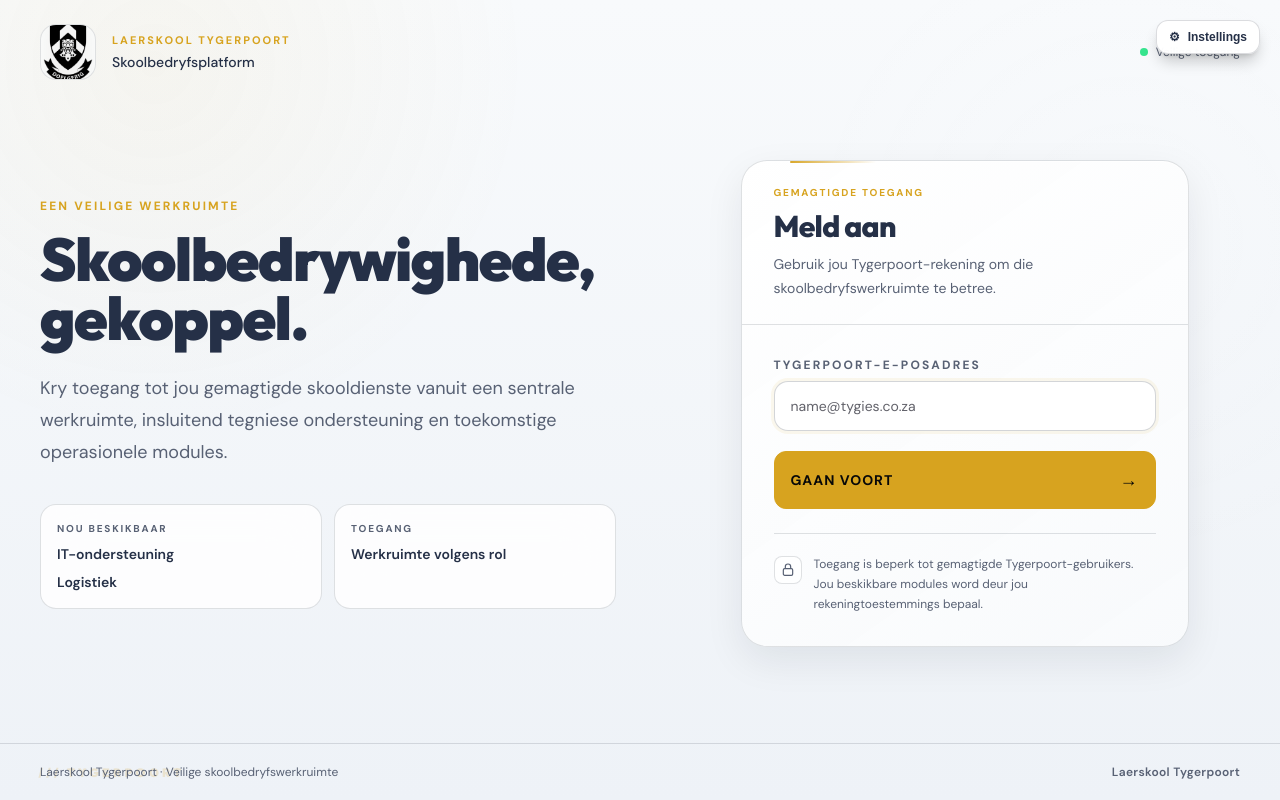
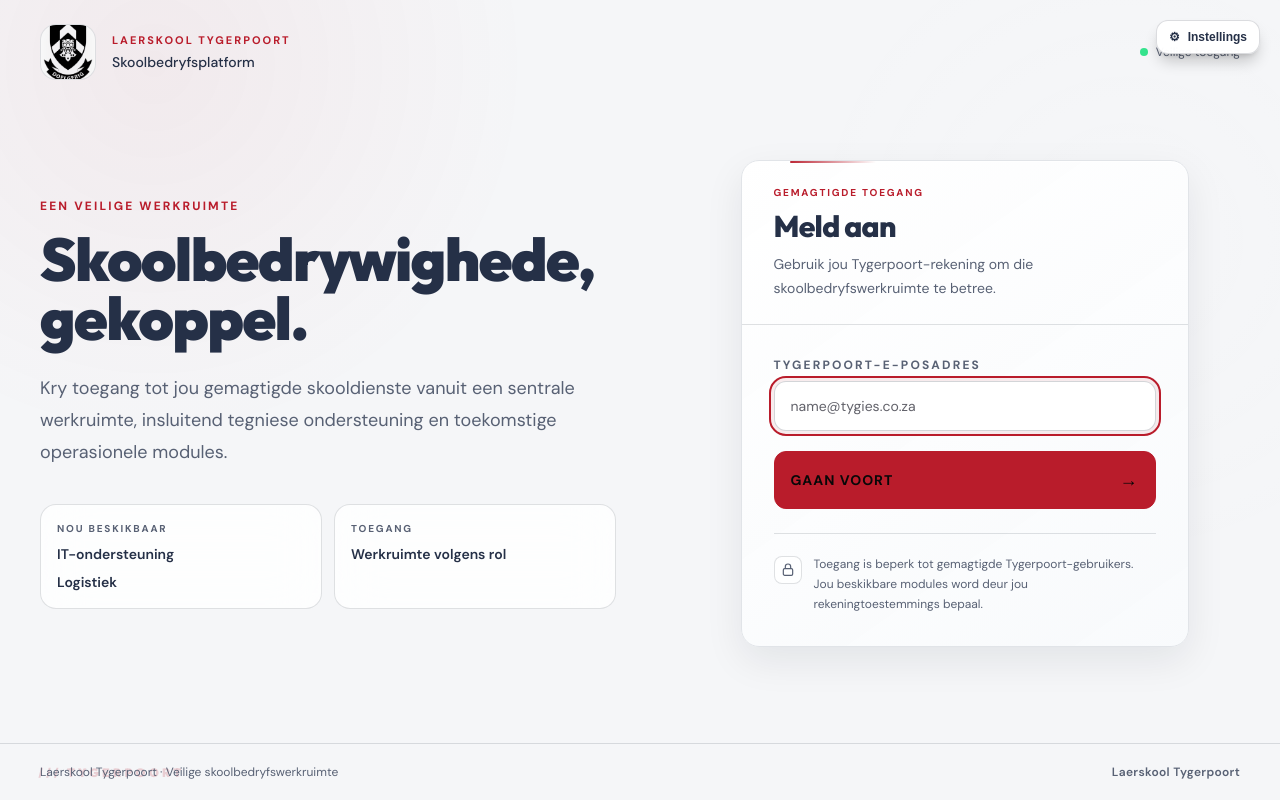
Before and after one commit to wbreytenbach-ops/nkrn-platform, a Next.js app in the folder web/: page /login in a window 1280 px wide. Built offline with nearby package versions, Linux system fonts and the light colour scheme; no server answers.

Commit message:
Rebrand shared portal styles for Tygies 1

```diff
--- a/web/src/app/nkrn-control.css
+++ b/web/src/app/nkrn-control.css
@@ -15,9 +15,9 @@
   --nkrn-text: #ffffff;
   --nkrn-muted: #9f9fa7;
   --nkrn-muted-dark: #696970;
-  --nkrn-gold: #d7a31f;
-  --nkrn-gold-bright: #e7b42b;
-  --nkrn-gold-soft: rgba(215, 163, 31, 0.12);
+  --nkrn-gold: #b91c2b;
+  --nkrn-gold-bright: #d8273a;
+  --nkrn-gold-soft: rgba(185, 28, 43, 0.12);
   --nkrn-red: #ef233c;
   --nkrn-orange: #f59e0b;
   --nkrn-green: #22c55e;
@@ -39,7 +39,7 @@
   left: clamp(18px, 3vw, 46px);
   bottom: 18px;
   z-index: 1;
-  color: rgba(215, 163, 31, .18);
+  color: rgba(185, 28, 43, .18);
   font-family: "Outfit", Arial, sans-serif;
   font-size: 12px;
   font-weight: 900;
@@ -76,7 +76,7 @@
   border: 1px solid rgba(255, 255, 255, .11) !important;
   border-radius: 26px !important;
   background:
-    linear-gradient(145deg, rgba(255,255,255,.072), rgba(255,255,255,.024) 48%, rgba(215,163,31,.018)),
+    linear-gradient(145deg, rgba(255,255,255,.072), rgba(255,255,255,.024) 48%, rgba(185, 28, 43,.018)),
     rgba(10, 11, 13, .70) !important;
   box-shadow:
     0 22px 70px rgba(0,0,0,.30),
@@ -93,7 +93,7 @@
   width: 86px;
   height: 2px;
   border-radius: 999px;
-  background: linear-gradient(90deg, var(--nkrn-gold), rgba(215,163,31,0));
+  background: linear-gradient(90deg, var(--nkrn-gold), rgba(185, 28, 43,0));
   opacity: .95;
 }
 
@@ -157,9 +157,9 @@
 .nkrn-input:focus,
 .nkrn-select:focus,
 .nkrn-control textarea:focus {
-  border-color: rgba(215, 163, 31, .72) !important;
+  border-color: rgba(185, 28, 43, .72) !important;
   background: rgba(15,16,18,.82) !important;
-  box-shadow: 0 0 0 3px rgba(215,163,31,.08) !important;
+  box-shadow: 0 0 0 3px rgba(185, 28, 43,.08) !important;
 }
 
 /* Buttons */
@@ -286,7 +286,7 @@
   z-index: 0;
   pointer-events: none;
   background:
-    radial-gradient(circle at 12% 8%, rgba(215,163,31,.055), transparent 28%),
+    radial-gradient(circle at 12% 8%, rgba(185, 28, 43,.055), transparent 28%),
     radial-gradient(circle at 88% 30%, rgba(255,255,255,.028), transparent 26%);
 }
 
@@ -368,20 +368,20 @@
 }
 
 /* Q4 additions are scoped to the new operational surfaces. */
-.q4-home { background: radial-gradient(ellipse at 80% 10%, #d7a31f12, transparent 45%), #09090b; }
+.q4-home { background: radial-gradient(ellipse at 80% 10%, #b91c2b12, transparent 45%), #09090b; }
 .q4-nav { border: 1px solid #ffffff20; border-radius: .75rem; padding: .65rem 1rem; font-size: .85rem; }
 .q4-nav:disabled { color: #a1a1aa; cursor: not-allowed; }
-.q4-nav[aria-current], .q4-nav:hover:enabled { border-color: #d7a31f80; color: #e7b42b; background: #d7a31f15; }
-.q4-module { border-top: 2px solid #d7a31f80; transition: transform .15s, border-color .15s; }
-.q4-module:hover { transform: translateY(-3px); border-color: #d7a31f; }
-.q4-home :focus-visible, .q4-logistics :focus-visible { outline: 2px solid #e7b42b; outline-offset: 4px; }
+.q4-nav[aria-current], .q4-nav:hover:enabled { border-color: #b91c2b80; color: #d8273a; background: #b91c2b15; }
+.q4-module { border-top: 2px solid #b91c2b80; transition: transform .15s, border-color .15s; }
+.q4-module:hover { transform: translateY(-3px); border-color: #b91c2b; }
+.q4-home :focus-visible, .q4-logistics :focus-visible { outline: 2px solid #d8273a; outline-offset: 4px; }
 .q4-logistics section[id] { scroll-margin-top: 5rem; }
 @media (prefers-reduced-motion: reduce) { .q4-module { transition: none; } .q4-module:hover { transform: none; } }
 
 /* NKRN FINAL PREMIUM LOGISTICS */
 .q4-logistics {
   background:
-    radial-gradient(circle at 82% 4%, rgba(215,163,31,.075), transparent 27%),
+    radial-gradient(circle at 82% 4%, rgba(185, 28, 43,.075), transparent 27%),
     radial-gradient(circle at 12% 32%, rgba(255,255,255,.025), transparent 22%),
     #060708 !important;
 }
@@ -394,16 +394,16 @@
 }
 
 .q4-logistics .nkrn-panel:hover {
-  border-color: rgba(215,163,31,.20) !important;
+  border-color: rgba(185, 28, 43,.20) !important;
   box-shadow:
     0 34px 100px rgba(0,0,0,.38),
-    0 0 0 1px rgba(215,163,31,.025),
+    0 0 0 1px rgba(185, 28, 43,.025),
     inset 0 1px 0 rgba(255,255,255,.07) !important;
 }
 
 .q4-logistics header.nkrn-panel {
   background:
-    linear-gradient(145deg, rgba(255,255,255,.08), rgba(255,255,255,.025) 50%, rgba(215,163,31,.025)),
+    linear-gradient(145deg, rgba(255,255,255,.08), rgba(255,255,255,.025) 50%, rgba(185, 28, 43,.025)),
     rgba(8,9,11,.82) !important;
 }
 
@@ -411,11 +411,11 @@
   min-height: 40px;
 }
 
-.q4-logistics button[class*="bg-[#d7a31f]"],
-.q4-logistics button[class*="border-[#d7a31f]"] {
+.q4-logistics button[class*="bg-[#b91c2b]"],
+.q4-logistics button[class*="border-[#b91c2b]"] {
   box-shadow:
     inset 0 1px 0 rgba(255,255,255,.05),
-    0 10px 30px rgba(215,163,31,.06);
+    0 10px 30px rgba(185, 28, 43,.06);
 }
 
 .q4-logistics .nkrn-input,
@@ -428,7 +428,7 @@
 .q4-logistics .nkrn-select:focus,
 .q4-logistics textarea:focus {
   box-shadow:
-    0 0 0 3px rgba(215,163,31,.09),
+    0 0 0 3px rgba(185, 28, 43,.09),
     0 14px 36px rgba(0,0,0,.18) !important;
 }
 
@@ -444,7 +444,7 @@
 /* NKRN RELEASE FINAL PREMIUM */
 .nkrn-control {
   background:
-    radial-gradient(circle at 88% 3%, rgba(215,163,31,.055), transparent 26%),
+    radial-gradient(circle at 88% 3%, rgba(185, 28, 43,.055), transparent 26%),
     radial-gradient(circle at 8% 38%, rgba(255,255,255,.022), transparent 22%),
     #060708;
 }
@@ -466,7 +466,7 @@
 .nkrn-control input:focus-visible,
 .nkrn-control textarea:focus-visible,
 .nkrn-control select:focus-visible {
-  outline: 2px solid rgba(231,180,43,.65);
+  outline: 2px solid rgba(216, 39, 58,.65);
   outline-offset: 2px;
 }
 
@@ -649,3 +649,140 @@ html[data-theme="light"] .nkrn-control header img[src*="wit-logo-tygies.png"] {
 html[data-theme="light"] .nkrn-control header img[src*="wit-logo-tygies.png"] {
   opacity: 1 !important;
 }
+
+
+
+/* =========================================================
+   TYGIES 1 — shared visual system
+   Brand: Tygerpoort red, white and charcoal; yellow is reserved.
+   These rules apply across requester, technician, admin and
+   special-permission module screens without changing workflows.
+   ========================================================= */
+:root {
+  --tygies-red: #b91c2b;
+  --tygies-red-hover: #a31624;
+  --tygies-red-soft: rgba(185, 28, 43, .12);
+  --tygies-charcoal: #18181b;
+  --tygies-white: #ffffff;
+}
+
+.nkrn-control {
+  accent-color: var(--tygies-red);
+  color-scheme: dark;
+}
+
+.nkrn-control .nkrn-panel {
+  border-radius: 20px !important;
+  border-color: rgba(255, 255, 255, .10) !important;
+  transition: border-color .18s ease, box-shadow .18s ease, transform .18s ease;
+}
+
+.nkrn-control .nkrn-panel::after {
+  background: linear-gradient(90deg, var(--tygies-red), transparent) !important;
+}
+
+.nkrn-control button,
+.nkrn-control a,
+.nkrn-control input,
+.nkrn-control select,
+.nkrn-control textarea {
+  -webkit-tap-highlight-color: transparent;
+}
+
+.nkrn-control button:disabled {
+  cursor: not-allowed !important;
+  opacity: .58;
+  transform: none !important;
+}
+
+.nkrn-control button:focus-visible,
+.nkrn-control a:focus-visible,
+.nkrn-control input:focus-visible,
+.nkrn-control select:focus-visible,
+.nkrn-control textarea:focus-visible {
+  outline: 2px solid var(--tygies-red) !important;
+  outline-offset: 3px;
+}
+
+.nkrn-control .nkrn-input,
+.nkrn-control .nkrn-select,
+.nkrn-control input:not([type="checkbox"]):not([type="radio"]),
+.nkrn-control select,
+.nkrn-control textarea {
+  border-radius: 12px !important;
+}
+
+.nkrn-control table {
+  border-collapse: separate;
+  border-spacing: 0;
+}
+
+.nkrn-control table thead th {
+  font-size: .72rem;
+  font-weight: 800;
+  letter-spacing: .035em;
+}
+
+.nkrn-control table tbody tr {
+  transition: background-color .14s ease;
+}
+
+.nkrn-control table tbody tr:hover {
+  background-color: rgba(255, 255, 255, .025);
+}
+
+.nkrn-control [class*="text-[#d7a31f]"],
+.nkrn-control [class*="text-[#e7b42b]"] {
+  color: var(--tygies-red) !important;
+}
+
+.nkrn-control [class*="bg-[#d7a31f]"] {
+  background-color: var(--tygies-red) !important;
+}
+
+.nkrn-control [class*="border-[#d7a31f]"] {
+  border-color: var(--tygies-red) !important;
+}
+
+.nkrn-control [class*="ring-[#d7a31f]"] {
+  --tw-ring-color: var(--tygies-red) !important;
+}
+
+html[data-theme="light"] .nkrn-control {
+  color-scheme: light;
+  background: #f5f6f8 !important;
+}
+
+html[data-theme="light"] .nkrn-control .nkrn-panel {
+  border-radius: 18px !important;
+  border-color: #e1e4e8 !important;
+}
+
+html[data-theme="light"] .nkrn-control [class*="text-[#d7a31f]"],
+html[data-theme="light"] .nkrn-control [class*="text-[#e7b42b]"] {
+  color: var(--tygies-red) !important;
+}
+
+html[data-theme="light"] .nkrn-control [class*="bg-[#d7a31f]"] {
+  background-color: var(--tygies-red) !important;
+}
+
+html[data-theme="light"] .nkrn-control table tbody tr:hover {
+  background-color: #f8f1f2;
+}
+
+@media (max-width: 640px) {
+  .nkrn-control .nkrn-panel {
+    border-radius: 16px !important;
+  }
+
+  .nkrn-control table {
+    font-size: .82rem;
+  }
+
+  .nkrn-control table th,
+  .nkrn-control table td {
+    padding-left: .6rem;
+    padding-right: .6rem;
+  }
+}
```
